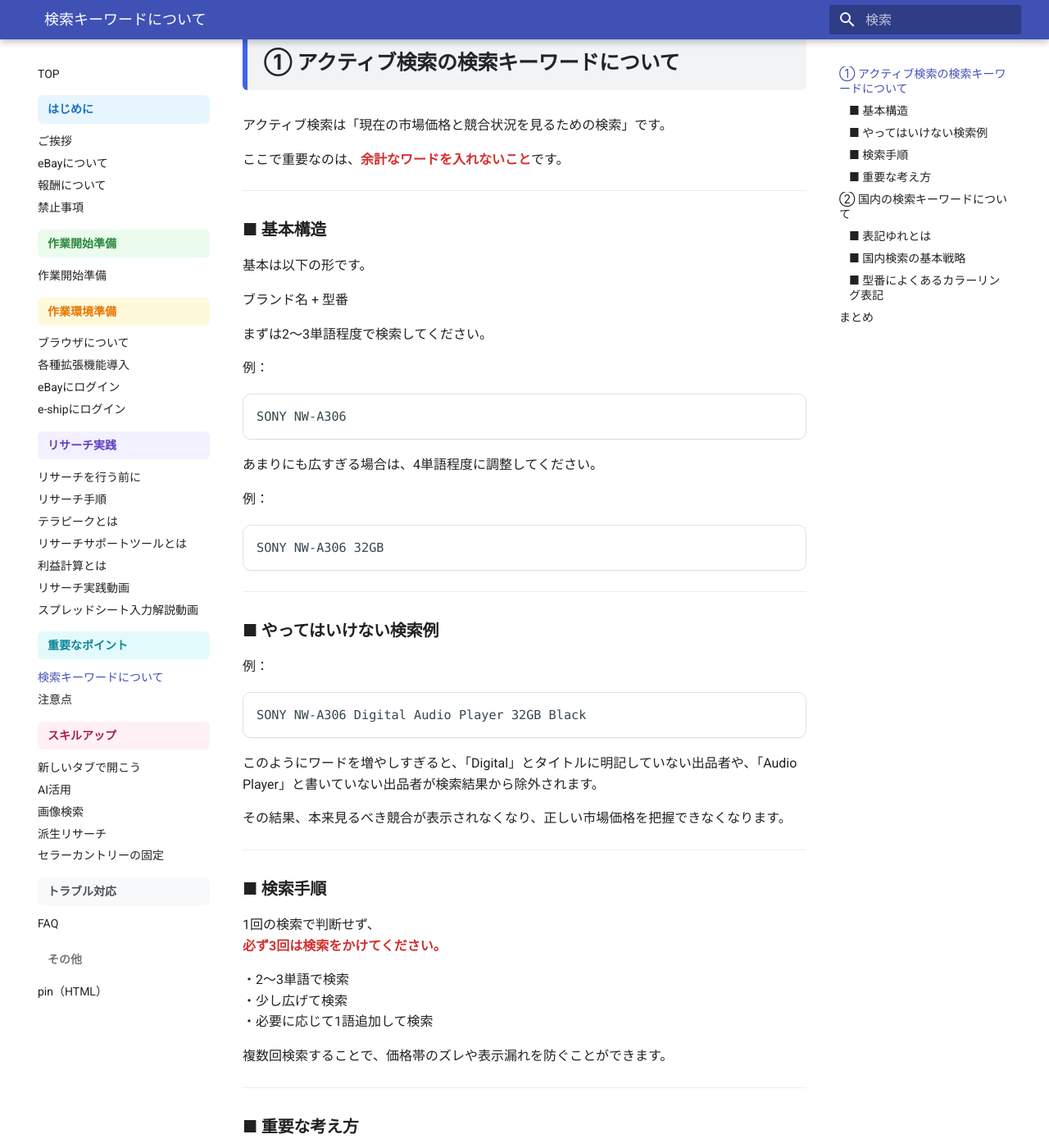
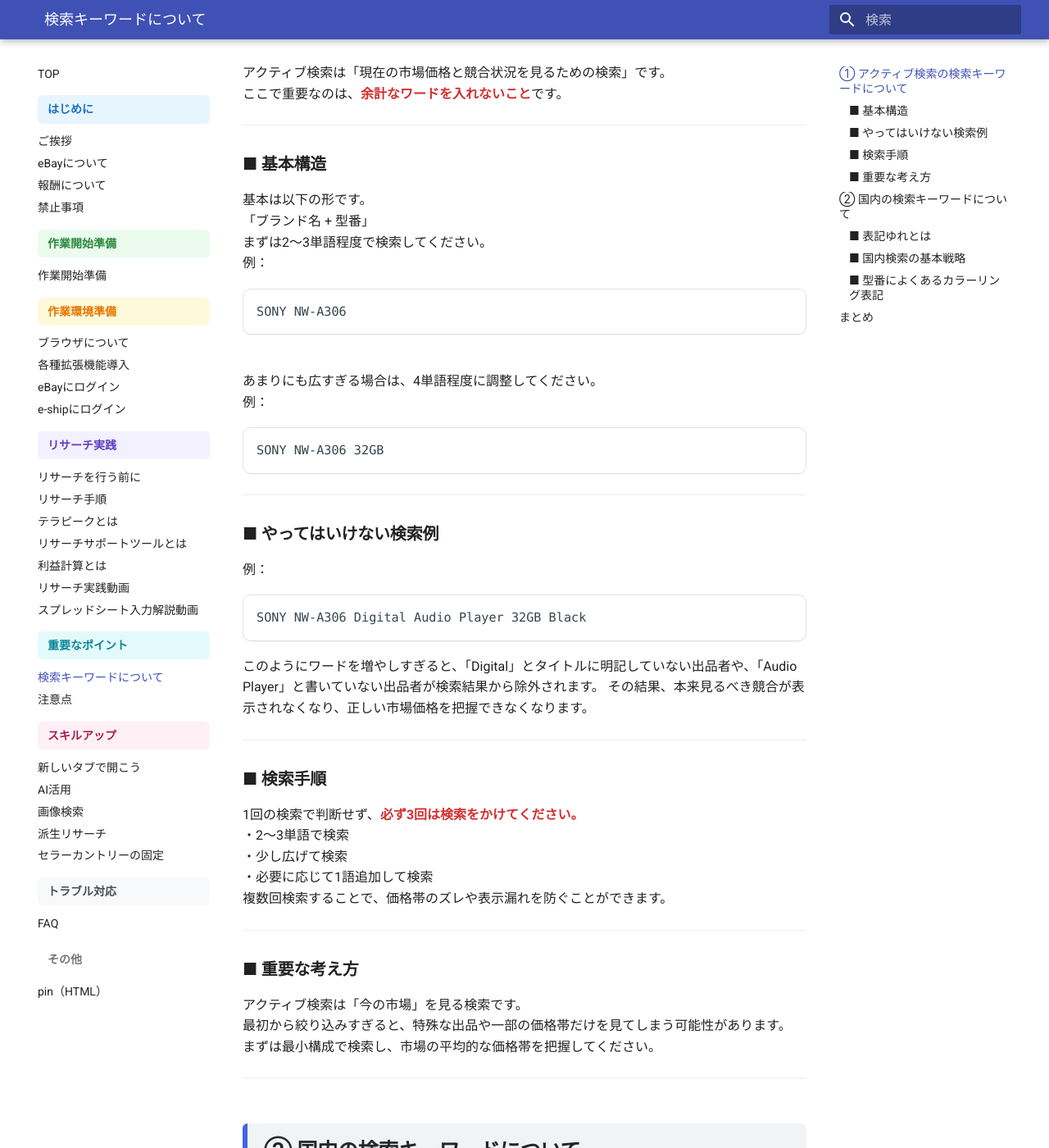
Before and after one commit to jun-hata/outsourcing-manual, an MkDocs documentation site: the page built from docs/points_keyword.md, in a window 1280 px wide and 1400 px high, scrolled down 435 px. Shown: the whole window at 82% size. Built offline with MkDocs 1.6.1 and Material for MkDocs 9.7.7, drawn with Linux system fonts in a browser that asks for light colours.

```diff
--- a/docs/points_keyword.md
+++ b/docs/points_keyword.md
@@ -1,14 +1,10 @@
 # 検索キーワードについて
 
 リサーチで一番失敗しやすいポイントが、最安値を見誤る事です。
-
 つまり、リサーチの精度は「検索キーワード」で大きく変わります。
-
 このページでは、
-
 ① アクティブ検索での検索キーワード
 ② 国内仕入れ検索での検索キーワード
-
 この2つを分けて解説します。
 
 ---
@@ -16,7 +12,6 @@
 ## ① アクティブ検索の検索キーワードについて
 
 アクティブ検索は「現在の市場価格と競合状況を見るための検索」です。
-
 ここで重要なのは、<span class="red-text">余計なワードを入れないこと</span>です。
 
 ---
@@ -24,44 +19,29 @@
 ### ■ 基本構造
 
 基本は以下の形です。
-
-ブランド名 + 型番
-
+「ブランド名 + 型番」
 まずは2～3単語程度で検索してください。
-
-例：
-
-<div class="copy-box"><pre>SONY NW-A306</pre></div>
-
+例： <div class="copy-box"><pre>SONY NW-A306</pre></div>
 あまりにも広すぎる場合は、4単語程度に調整してください。
-
-例：
-
-<div class="copy-box"><pre>SONY NW-A306 32GB</pre></div>
+例： <div class="copy-box"><pre>SONY NW-A306 32GB</pre></div>
 
 ---
 
 ### ■ やってはいけない検索例
 
-例：
-
-<div class="copy-box"><pre>SONY NW-A306 Digital Audio Player 32GB Black</pre></div>
+例： <div class="copy-box"><pre>SONY NW-A306 Digital Audio Player 32GB Black</pre></div>
 
 このようにワードを増やしすぎると、「Digital」とタイトルに明記していない出品者や、「Audio Player」と書いていない出品者が検索結果から除外されます。
-
 その結果、本来見るべき競合が表示されなくなり、正しい市場価格を把握できなくなります。
 
 ---
 
 ### ■ 検索手順
 
-1回の検索で判断せず、
-<span class="red-text">必ず3回は検索をかけてください。</span>
-
+1回の検索で判断せず、<span class="red-text">必ず3回は検索をかけてください。</span>
 ・2～3単語で検索
 ・少し広げて検索
 ・必要に応じて1語追加して検索
-
 複数回検索することで、価格帯のズレや表示漏れを防ぐことができます。
 
 ---
@@ -69,9 +49,7 @@
 ### ■ 重要な考え方
 
 アクティブ検索は「今の市場」を見る検索です。
-
 最初から絞り込みすぎると、特殊な出品や一部の価格帯だけを見てしまう可能性があります。
-
 まずは最小構成で検索し、市場の平均的な価格帯を把握してください。
 
 ---
@@ -86,9 +64,7 @@
 
 同じ商品でも、書き方が複数存在することを「表記ゆれ」と言います。
 
-例：
-
-<div class="copy-box"><pre>NW-A306
+例： <div class="copy-box"><pre>NW-A306
 NWA306
 NW A306
 A306
@@ -151,5 +127,4 @@ NC ＝ ノイズキャンセリング</pre></div>
 → 仕入れを見つける検索（発見重視）
 
 目的が違えば、検索の考え方も変わります。
-
 この違いを理解できると、リサーチ精度と利益率は大きく向上します。
```
